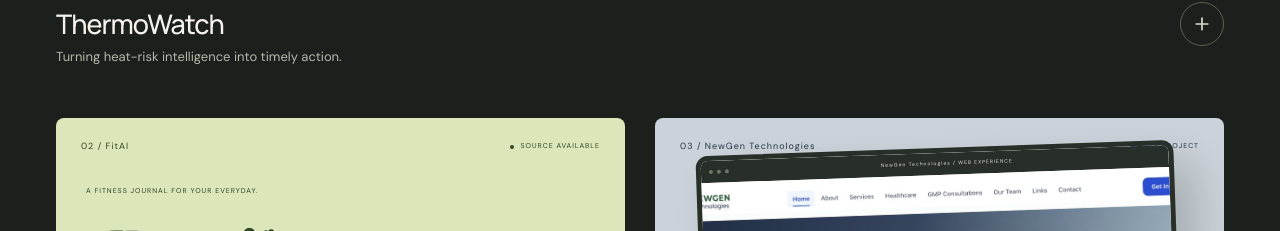
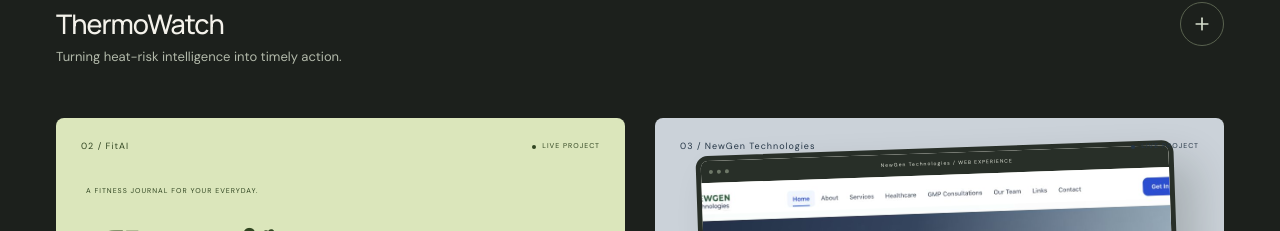
Before and after one commit to monishkandanuru/monishbuilds, a Next.js app: page /work in a window 1280 px wide. Shown: the part 1072-1303 px from the top of the page. Built offline with nearby package versions, Linux system fonts and the light colour scheme.

Commit message:
Link FitAI card to live site

```diff
--- a/components/Projects.tsx
+++ b/components/Projects.tsx
@@ -32,12 +32,12 @@ const projects = [
     detail:
       "A Python and Flask fitness journal with account authentication, adult BMI measurement history, workout logs, meal tracking, and a dashboard backed by saved records. The journal keeps user-entered records together in a focused, account-based experience.",
     stack: "Python / Flask / SQL",
-    href: "https://github.com/monishkandanuru/FitAI",
+    href: "https://fit-ai-olive-delta.vercel.app",
     github: "https://github.com/monishkandanuru/FitAI",
     key: "fitai",
     image: null,
     imageAlt: "",
-    status: "SOURCE AVAILABLE",
+    status: "LIVE PROJECT",
     features: [
       "Workout and meal journals",
       "Measurement history",
```
Also changed, not shown: 1 other file (tests, documents, lock files or other folders).
